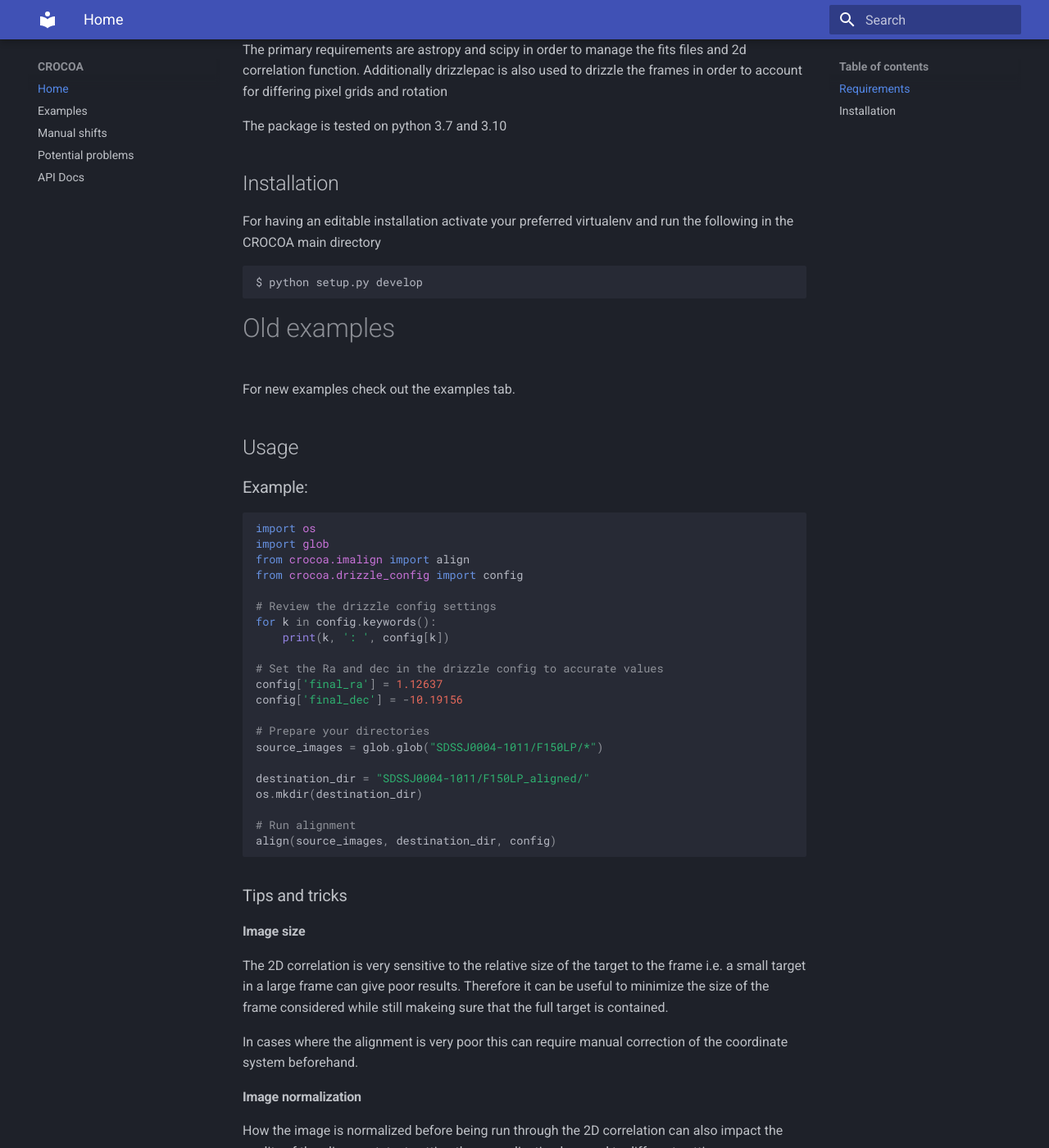
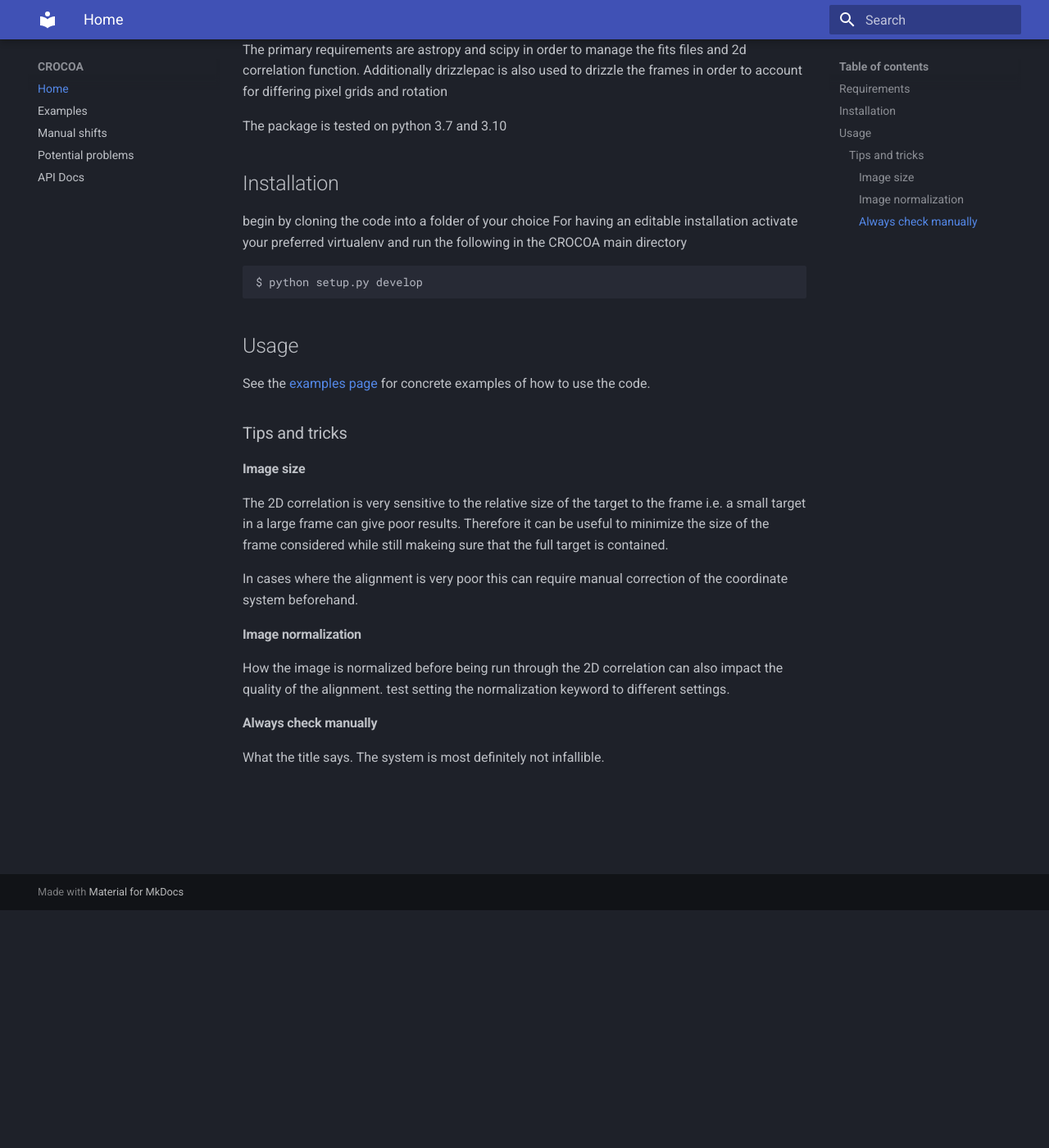
Before and after one commit to runnholm/CROCOA, an MkDocs documentation site: the page built from docs/index.md, in a window 1280 px wide and 1400 px high, scrolled down 290 px. Shown: the whole window at 82% size. Built offline with MkDocs 1.6.1 and Material for MkDocs 9.7.7, drawn with Linux system fonts in a browser that asks for light colours; some of the changed text lies outside the part shown.

````diff
--- a/docs/index.md
+++ b/docs/index.md
@@ -12,45 +12,19 @@
 
 
 ## Installation
-
+begin by cloning the code into a folder of your choice
 For having an editable installation activate your preferred virtualenv and run the following in the CROCOA main directory
 
 ```
 $ python setup.py develop
 ```
 
+## Usage
+
+See the [examples page](https://runnholm.github.io/CROCOA/examples/) for concrete examples of how to use the code.
 
 
 
-# Old examples
-For new examples check out the examples tab.
-## Usage
-
-### Example:
-
-```python
-import os
-import glob
-from crocoa.imalign import align
-from crocoa.drizzle_config import config
-
-# Review the drizzle config settings
-for k in config.keywords():
-    print(k, ': ', config[k])
-
-# Set the Ra and dec in the drizzle config to accurate values
-config['final_ra'] = 1.12637
-config['final_dec'] = -10.19156
-
-# Prepare your directories
-source_images = glob.glob("SDSSJ0004-1011/F150LP/*")
-
-destination_dir = "SDSSJ0004-1011/F150LP_aligned/"
-os.mkdir(destination_dir)
-
-# Run alignment
-align(source_images, destination_dir, config)
-```
 
 ### Tips and tricks
 
@@ -64,7 +38,3 @@
 
 #### Always check manually
 What the title says. The system is most definitely not infallible.
-
-## Contributions
-
-Contributions are welcome in the form of pull requests and issue submissions.
````
Also changed, not shown: 1 other file.
